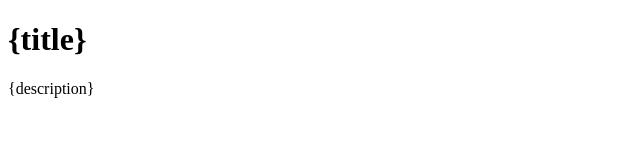
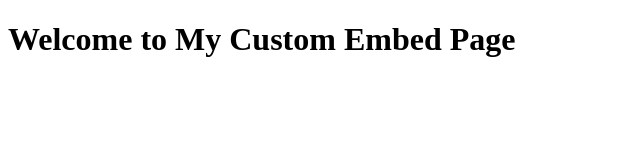
Before and after one commit to HC36d/Test-repo, a plain HTML site: page index.html in a window 1280 px wide. Shown: the whole page, without its empty margins (0-640 px from the left). Drawn offline with Linux system fonts and the light colour scheme.

Commit message:
Update index.html

```diff
--- a/index.html
+++ b/index.html
@@ -2,15 +2,14 @@
 <html lang="en">
 <head>
     <meta charset="UTF-8">
-    <meta property="og:title" content="{title}">
-    <meta property="og:description" content="{description}">
-    <meta property="og:image" content="{image}">
-    <meta property="og:url" content="{url}">
+    <meta property="og:title" content="My Custom Embed Title">
+    <meta property="og:description" content="This is a custom embed description.">
+    <meta property="og:image" content="https://yourusername.github.io/discord-embed/image.png">
+    <meta property="og:url" content="https://yourusername.github.io/discord-embed/">
     <meta property="og:type" content="website">
-    <title>{title}</title>
+    <title>My Custom Embed Title</title>
 </head>
 <body>
-    <h1>{title}</h1>
-    <p>{description}</p>
+    <h1>Welcome to My Custom Embed Page</h1>
 </body>
 </html>
```
